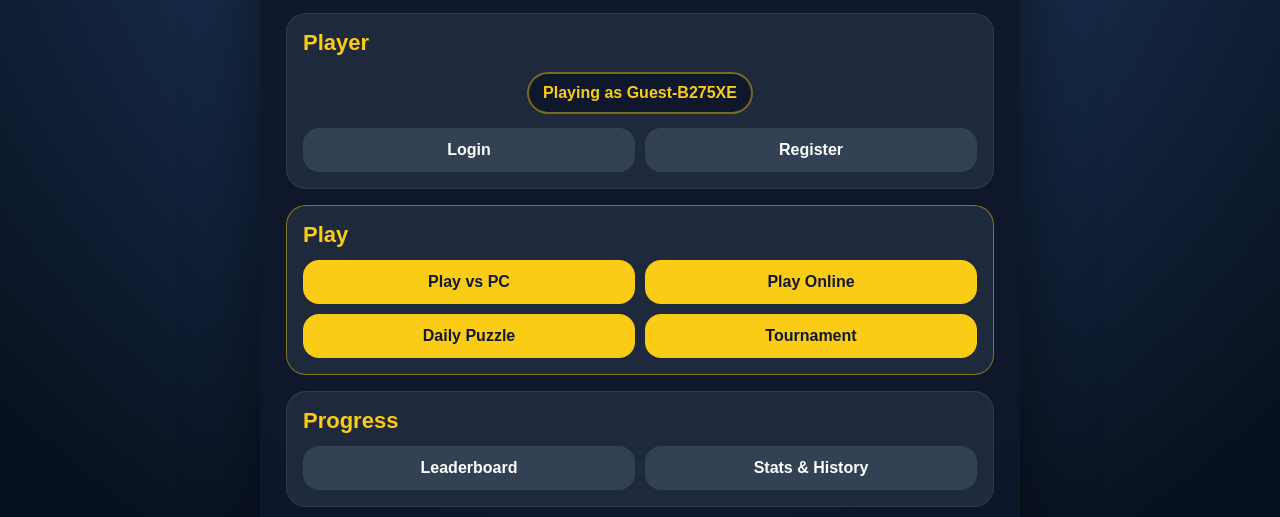
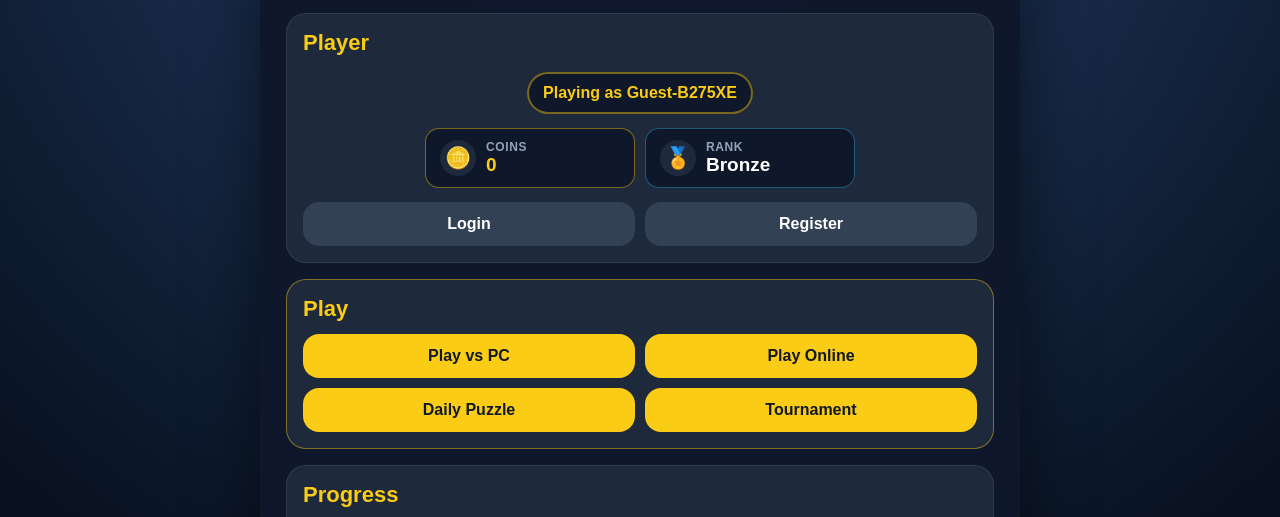
Before and after one commit to amarildogolloshi/three-stones, a website: page public/index.html in a window 1280 px wide. Shown: the part 226-743 px from the top of the page. Drawn offline with nearby package versions, Linux system fonts and the light colour scheme; no server answers.

Commit message:
v3.4.4-wallet-display

```diff
--- a/public/index.html
+++ b/public/index.html
@@ -22,6 +22,22 @@
           <section class="menu-section account-section">
             <h2>Player</h2>
             <div id="accountBadge" class="account-badge">Playing as Guest</div>
+            <div class="wallet-panel" aria-label="Player wallet">
+              <div class="wallet-item wallet-coins">
+                <span class="wallet-icon" aria-hidden="true">🪙</span>
+                <div class="wallet-copy">
+                  <span>Coins</span>
+                  <strong id="homeCoinsValue">0</strong>
+                </div>
+              </div>
+              <div class="wallet-item wallet-rank">
+                <span class="wallet-icon" aria-hidden="true">🏅</span>
+                <div class="wallet-copy">
+                  <span>Rank</span>
+                  <strong id="homeRankValue">Bronze</strong>
+                </div>
+              </div>
+            </div>
             <div class="menu-grid compact-grid">
               <button id="loginBtn" class="secondary-btn">Login</button>
               <button id="registerBtn" class="secondary-btn">Register</button>
@@ -438,6 +454,11 @@
             <button id="exitGameBtn" class="back-btn">← Menu</button>
             <h1>Three Stones</h1>
             <p id="gameModeText">Play vs PC</p>
+            <div class="game-wallet" aria-label="Current coin balance">
+              <span aria-hidden="true">🪙</span>
+              <strong id="gameCoinsValue">0</strong>
+              <span>Coins</span>
+            </div>
           </header>
           <div id="onlineInfo" class="online-info hidden">
             <span id="onlineRoomBadge">Room: ------</span
--- a/public/script.js
+++ b/public/script.js
@@ -293,6 +293,9 @@ const d = {};
   "achievementsBtn",
   "rewardsBtn",
   "coinsBadge",
+  "homeCoinsValue",
+  "homeRankValue",
+  "gameCoinsValue",
   "achievementsList",
   "rewardsCoinsValue",
   "claimDailyRewardBtn",
@@ -741,8 +744,12 @@ function evaluateAchievements() {
 
 function updateRewardBadges() {
   const rewards = loadRewards();
+  const stats = loadStats();
   setText(d.coinsBadge, `Coins: ${rewards.coins}`);
   setText(d.rewardsCoinsValue, `Coins: ${rewards.coins}`);
+  setText(d.homeCoinsValue, rewards.coins);
+  setText(d.gameCoinsValue, rewards.coins);
+  setText(d.homeRankValue, rankName(stats.rating));
   updateThemeOptions();
 }
 
@@ -1077,6 +1084,7 @@ function updateStatsUI() {
   setText(d.detailWinRate, `${wr}%`);
   setText(d.detailBestTime, s.bestTime == null ? "--:--" : fmt(s.bestTime));
   setText(d.detailFewestMoves, s.fewestMoves == null ? "--" : s.fewestMoves);
+  setText(d.homeRankValue, rankName(s.rating));
 
   if (!d.matchHistoryList) return;
   d.matchHistoryList.innerHTML = "";
--- a/public/service-worker.js
+++ b/public/service-worker.js
@@ -1,4 +1,4 @@
-const CACHE_NAME = "three-stones-v3-4-3-reward-popup-cache";
+const CACHE_NAME = "three-stones-v3-4-4-wallet-display-cache";
 const APP_SHELL = [
   "/",
   "/index.html",
--- a/public/styles.css
+++ b/public/styles.css
@@ -815,3 +815,86 @@ body.modal-open {
     transition: none;
   }
 }
+
+/* v3.4.4 Permanent Player Wallet */
+.wallet-panel {
+  display: grid;
+  grid-template-columns: repeat(2, minmax(0, 1fr));
+  gap: 10px;
+  max-width: 430px;
+  margin: 0 auto 14px;
+}
+.wallet-item {
+  display: flex;
+  min-width: 0;
+  align-items: center;
+  gap: 10px;
+  padding: 11px 14px;
+  border: 1px solid rgba(255, 255, 255, 0.1);
+  border-radius: 14px;
+  background: #0f172a;
+  text-align: left;
+}
+.wallet-coins {
+  border-color: rgba(250, 204, 21, 0.45);
+}
+.wallet-rank {
+  border-color: rgba(56, 189, 248, 0.4);
+}
+.wallet-icon {
+  display: grid;
+  width: 36px;
+  height: 36px;
+  flex: 0 0 36px;
+  place-items: center;
+  border-radius: 50%;
+  background: #1e293b;
+  font-size: 21px;
+}
+.wallet-copy {
+  display: flex;
+  min-width: 0;
+  flex-direction: column;
+}
+.wallet-copy span {
+  color: #94a3b8;
+  font-size: 12px;
+  font-weight: 800;
+  text-transform: uppercase;
+  letter-spacing: 0.05em;
+}
+.wallet-copy strong {
+  overflow: hidden;
+  color: #fff;
+  font-size: 19px;
+  text-overflow: ellipsis;
+  white-space: nowrap;
+}
+.wallet-coins strong {
+  color: #facc15;
+}
+.game-header {
+  position: relative;
+}
+.game-wallet {
+  display: inline-flex;
+  align-items: center;
+  gap: 6px;
+  margin: 0 auto 8px;
+  padding: 7px 12px;
+  border: 1px solid rgba(250, 204, 21, 0.45);
+  border-radius: 999px;
+  background: #0f172a;
+  color: #cbd5e1;
+  font-size: 13px;
+  font-weight: 800;
+}
+.game-wallet strong {
+  color: #facc15;
+  font-size: 16px;
+}
+@media (max-width: 480px) {
+  .wallet-panel {
+    grid-template-columns: 1fr;
+  }
+}
```
